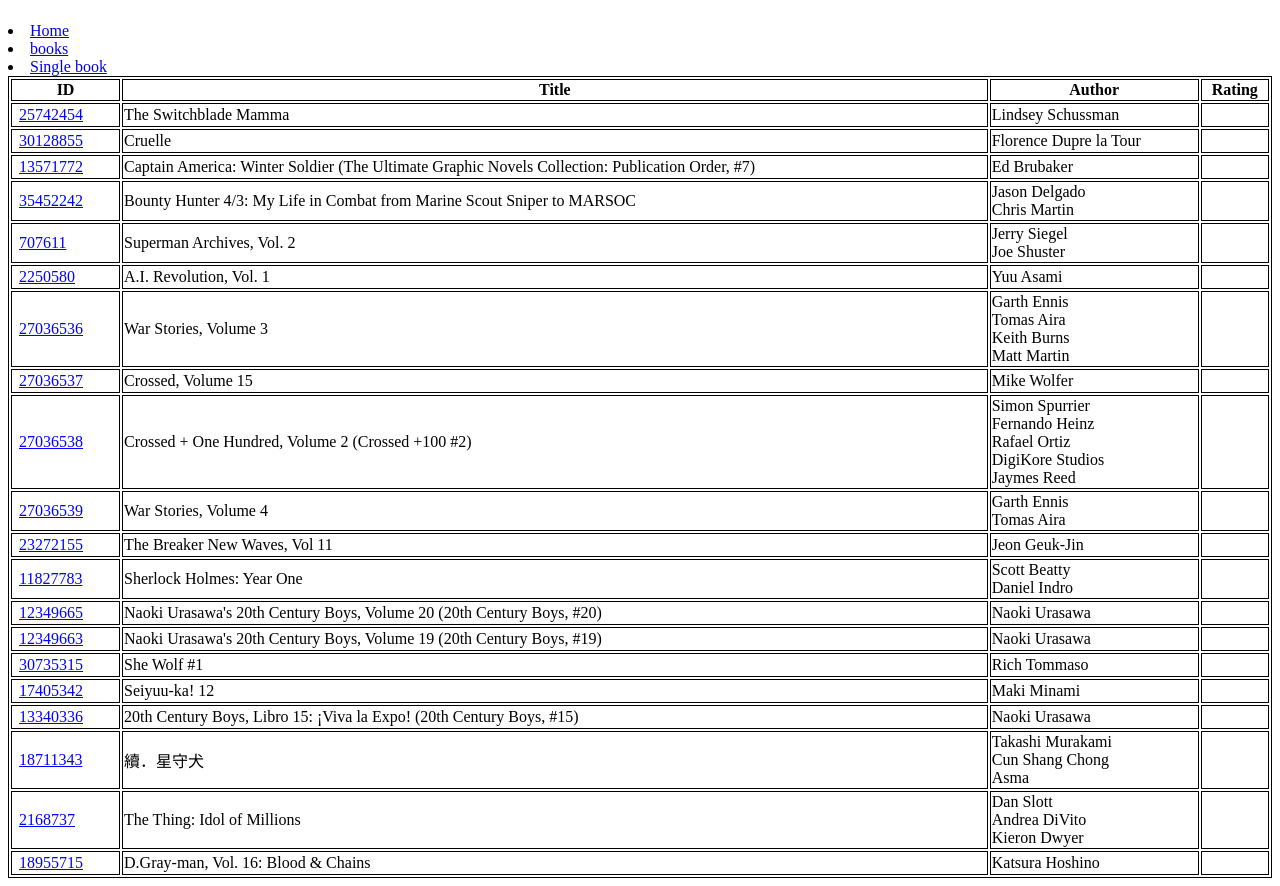
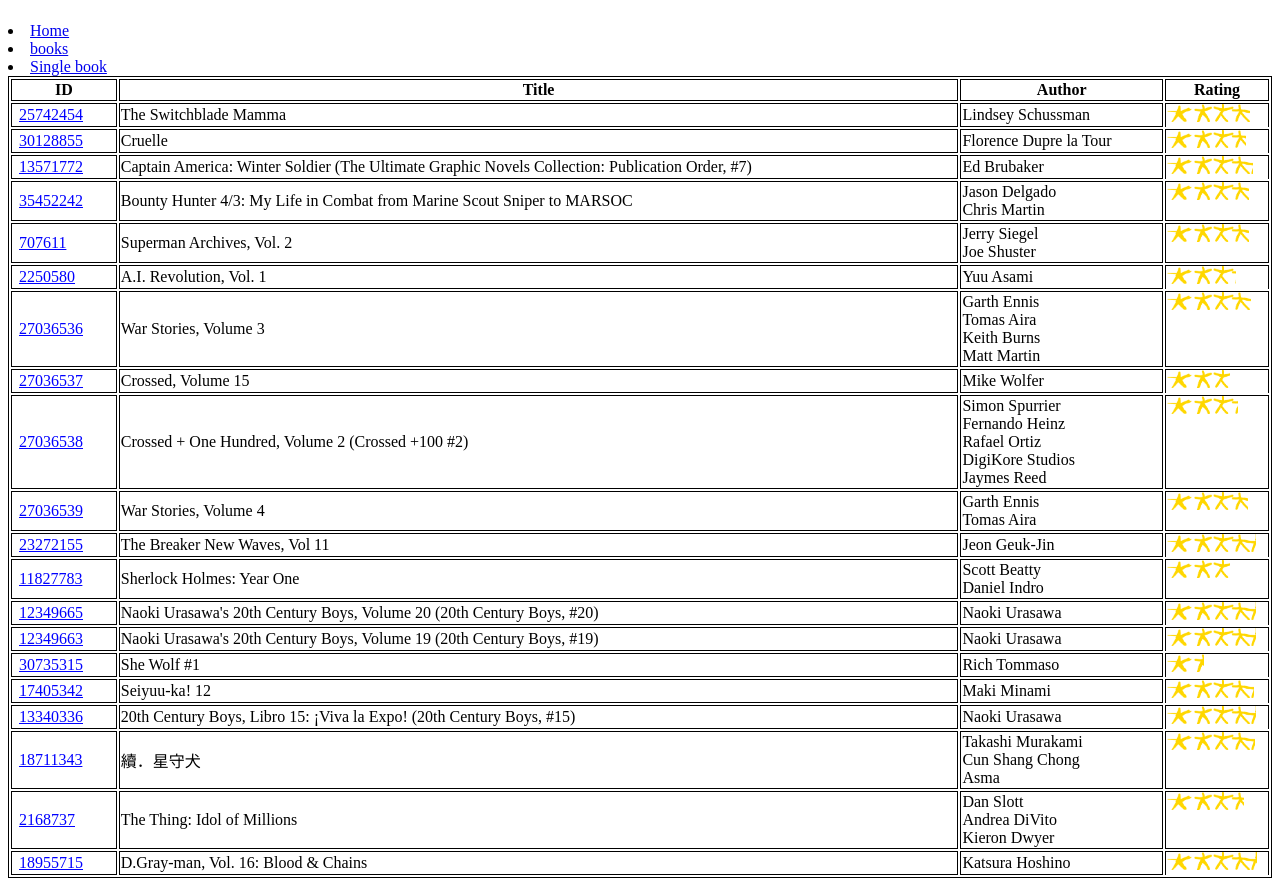
Before and after one commit to SpoicyStick/235-Book-Website, a Flask app: page /book in a window 1280 px wide. Shown: the part 58-944 px from the top of the page. Run offline with Flask 2, Linux system fonts and the light colour scheme.

Commit message:
added ratings to list_of_books

```diff
--- a/library/templates/list_of_book.html
+++ b/library/templates/list_of_book.html
@@ -1,22 +1,42 @@
 {% extends 'layout.html' %}
-
 {% block content %}
 
-<link rel="stylesheet" href="https://cdnjs.cloudflare.com/ajax/libs/font-awesome/4.7.0/css/font-awesome.min.css">
+
 
 <head>
     <title>List of Books</title>
 </head>
 
 <style>
-table, th, td {
-  border:1px solid black;
-}
+    table, th, td {
+      border:1px solid black;
+    }
+
+    table.book_list td:nth-child(4){
+        width:100px;
+        position: relative;
+    }
+
+    table.book_list td:nth-child(4) div{
+        background-color: gold;
+        position: absolute;
+        top:0;
+        left:0;
+        height:18px;
+        z-index: 100;
+    }
+    table.book_list td:nth-child(4) img{
+        position: absolute;
+        top:0;
+        left:0;
+        width: 100%;
+        z-index:110;
+    }
 </style>
 
 <body>
 
-    <table style="width:100%">
+    <table class="book_list" style="width:100%">
 
         <tr>
             <th>ID</th>
@@ -42,12 +62,14 @@
 
                   <td>
                     {% for author in book.authors %}
-                    {{ author.full_name }}<br>
+                        {{ author.full_name }}<br>
                     {% endfor %}
                   </td>
 
                   <td>
-                    {{ book.rating }}
+                      <div style="width: calc(20% * {{ book.average_rating }})"></div>
+                          <img src="{{ url_for('static', filename='images/stars.png') }}" alt="{{ book.average_rating }}" title="{{ book.average_rating }}">
+
                   </td>
               </tr>
             {% endfor %}
```
Also changed, not shown: library/static/images/stars.png (added).
